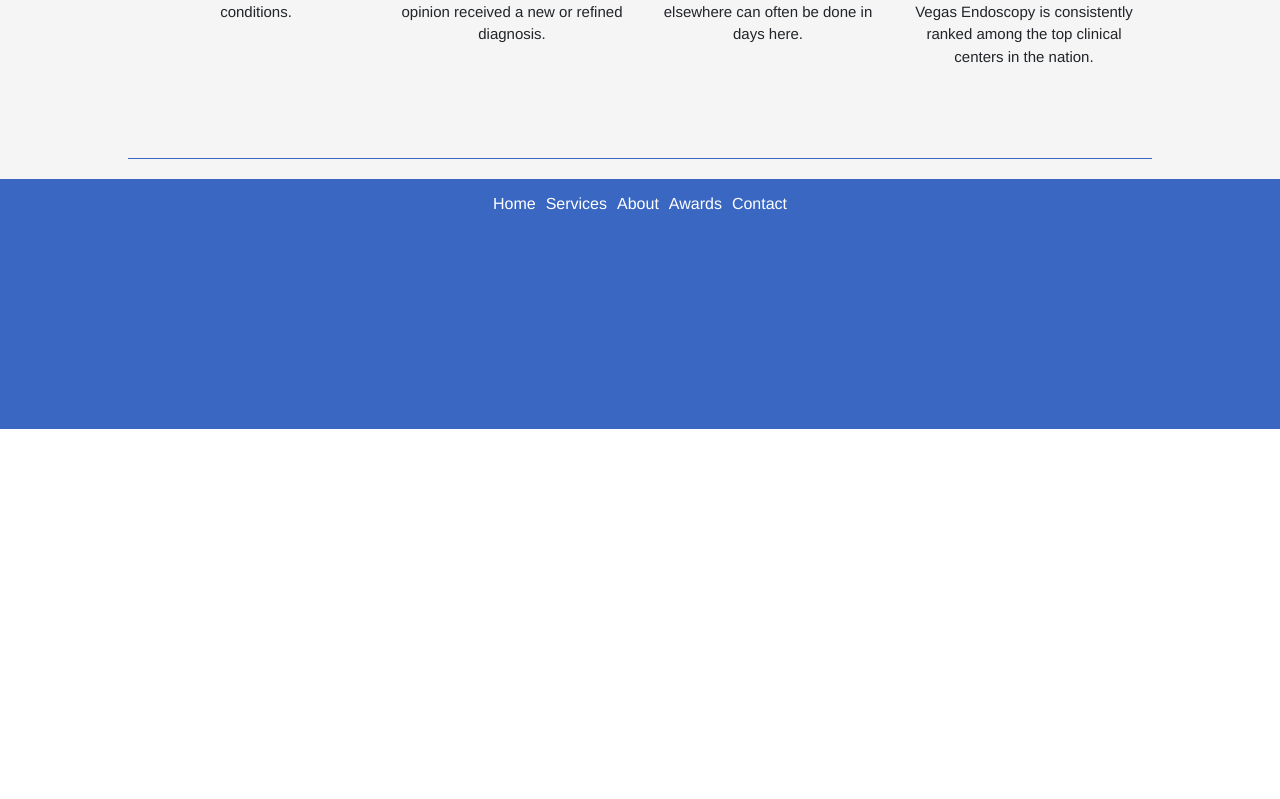
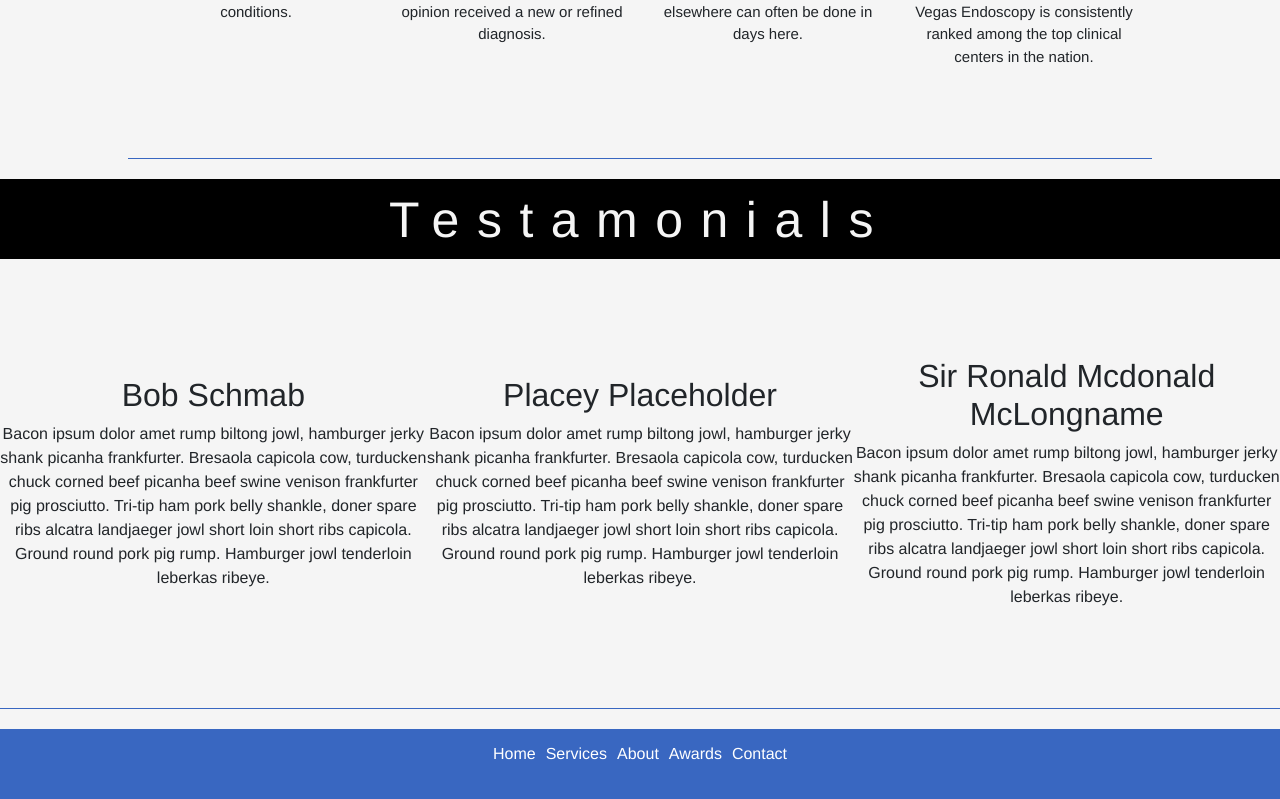
Before and after one commit to Ssimion13/lvewebsite, a React (Create React App) app: page / in a window 1280 px wide. Shown: the part 839-1638 px from the top of the page. Before the commit the page ends 1268 px from the top, so only its background shows below. Built offline with nearby package versions, Linux system fonts and the light colour scheme; what react-google-maps would draw is missing.

Commit message:
added placeholder testamonial section....?

```diff
--- a/src/BottomButtons.js
+++ b/src/BottomButtons.js
@@ -7,14 +7,14 @@ function BottomButtons(){
             <div className="bottomButton1">
             <svg width="50" height="30" viewBox="0 0 50 30" xmlns="http://www.w3.org/2000/svg">
                 <g>
-                    <path d="M21.886 7.46c-.265-.483-.827-.599-1.271-.247l-1.74 1.38c-2.164 1.718-2.44 4.79-.618 6.86l5.96 6.772c1.822 2.07 5.011 2.316 7.13.542l1.313-1.1c.428-.357.444-.946.028-1.322l-2.904-2.63c-.412-.373-1.105-.404-1.54-.076l-1.714 1.296-4.843-5.353 1.743-1.259c.446-.321.595-.97.327-1.457l-1.87-3.406z" fill-rule="evenodd"></path>
+                    <path d="M21.886 7.46c-.265-.483-.827-.599-1.271-.247l-1.74 1.38c-2.164 1.718-2.44 4.79-.618 6.86l5.96 6.772c1.822 2.07 5.011 2.316 7.13.542l1.313-1.1c.428-.357.444-.946.028-1.322l-2.904-2.63c-.412-.373-1.105-.404-1.54-.076l-1.714 1.296-4.843-5.353 1.743-1.259c.446-.321.595-.97.327-1.457l-1.87-3.406z" fillRule="evenodd"></path>
                 </g>
             </svg>
             </div>
             <div className="bottomButton2">
             <svg width="50" height="30" viewBox="0 0 50 30" xmlns="http://www.w3.org/2000/svg">
                 <g>
-                    <path d="M25.16 6C20.98 6.008 18 9.407 18 13.066c0 6.175 6.38 10.686 6.38 10.686.431.338 1.13.334 1.552-.023 0 0 6.068-4.488 6.068-10.663C32 9.407 29.328 6.009 25.16 6zM25 16a3 3 0 1 0 0-6 3 3 0 0 0 0 6z" fill-rule="evenodd"></path>
+                    <path d="M25.16 6C20.98 6.008 18 9.407 18 13.066c0 6.175 6.38 10.686 6.38 10.686.431.338 1.13.334 1.552-.023 0 0 6.068-4.488 6.068-10.663C32 9.407 29.328 6.009 25.16 6zM25 16a3 3 0 1 0 0-6 3 3 0 0 0 0 6z" fillRule="evenodd"></path>
                 </g>
             </svg>
             </div>
--- /dev/null
+++ b/src/Pages/FrontPage/Testamonials.js
@@ -0,0 +1,43 @@
+import React from "react";
+
+
+function Testamonials(){
+    return(
+        <div className="testamonialMain">
+            <div className="testamonialBar">
+              <h1 className="testamonialHeader"> Testamonials </h1>
+            </div>
+            <div className="testamonialThumbnailDiv">
+                <div className="testamonialThumbnail">
+                    <h2> Bob Schmab </h2>
+                    Bacon ipsum dolor amet rump biltong jowl,
+                    hamburger jerky shank picanha frankfurter.
+                    Bresaola capicola cow, turducken chuck corned beef picanha beef
+                    swine venison frankfurter pig prosciutto. Tri-tip ham pork belly shankle,
+                    doner spare ribs alcatra landjaeger jowl short loin short ribs capicola.
+                    Ground round pork pig rump. Hamburger jowl tenderloin leberkas ribeye.
+                </div>
+                <div className="testamonialThumbnail">
+                    <h2> Placey Placeholder </h2>
+                    Bacon ipsum dolor amet rump biltong jowl,
+                    hamburger jerky shank picanha frankfurter.
+                    Bresaola capicola cow, turducken chuck corned beef picanha beef
+                    swine venison frankfurter pig prosciutto. Tri-tip ham pork belly shankle,
+                    doner spare ribs alcatra landjaeger jowl short loin short ribs capicola.
+                    Ground round pork pig rump. Hamburger jowl tenderloin leberkas ribeye.
+                </div>
+                <div className="testamonialThumbnail">
+                    <h2> Sir Ronald Mcdonald McLongname </h2>
+                    Bacon ipsum dolor amet rump biltong jowl,
+                    hamburger jerky shank picanha frankfurter.
+                    Bresaola capicola cow, turducken chuck corned beef picanha beef
+                    swine venison frankfurter pig prosciutto. Tri-tip ham pork belly shankle,
+                    doner spare ribs alcatra landjaeger jowl short loin short ribs capicola.
+                    Ground round pork pig rump. Hamburger jowl tenderloin leberkas ribeye.
+                </div>
+            </div>
+        </div>
+    )
+}
+
+export default Testamonials;
--- a/src/Pages/FrontPage/index.js
+++ b/src/Pages/FrontPage/index.js
@@ -5,6 +5,7 @@ import note from "../../Images/note.png";
 import doctor from "../../Images/doctor.png";
 import {Link} from "react-router-dom";
 import FrontCarousel from "./FrontCarousel.js";
+import Testamonials from "./Testamonials.js";
 
 function FrontPage() {
         return(
@@ -85,8 +86,8 @@ function FrontPage() {
                             </div>
                         </div>
                     </div>
-
                 </div>
+                <Testamonials />
             </div>
         )
 }
--- a/src/index.css
+++ b/src/index.css
@@ -446,6 +446,49 @@ p {
   }
 /* End Bottom Buttons */
 
+/* Testamonial Section */
+.testamonialMain {
+  width: 100%;
+  background-color: whitesmoke;
+}
+.testamonialBar {
+  height: 80px;
+  width: 100%;
+  background-color: black;
+  text-align: center;
+  display: flex;
+  align-items: center;
+  justify-content: center;
+}
+
+.testamonialThumbnail {
+  height: 450px;
+    width: 80%;
+    display: flex;
+    flex-direction: column;
+    align-items: center;
+    text-align: center;
+    justify-content: center;
+    border-bottom: 1px solid #3967c1;
+}
+
+.testamonialThumbnailDiv {
+  display: flex;
+  flex-direction: column;
+  width: 100%;
+  align-items: center;
+  padding-bottom: 20px;
+}
+
+.testamonialHeader {
+  letter-spacing: 0.35em;
+  font-size: 50px;
+  color: whitesmoke;
+  line-height: 100%;
+  padding-top: 10px;
+}
+/* End Testamonial */
+
 
 @media (min-width: 850px){
 
@@ -488,7 +531,11 @@ p {
   .whyChooseLVEThumbnailBottom {
     height: 75%;
   }
-
+  /* testamonials */
+  .testamonialThumbnailDiv {
+    flex-direction: row
+  }
+  /* testamonials */
 
   /* end FrontPage CSS */
 
```
